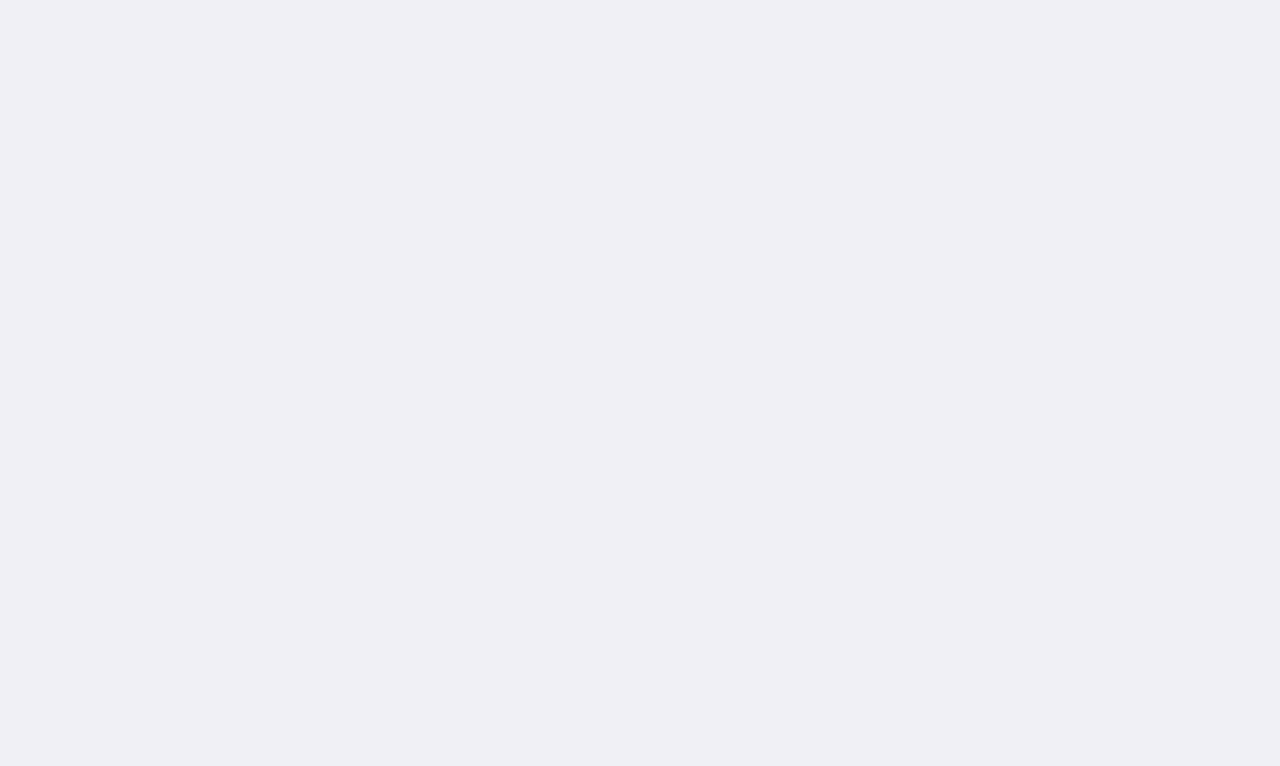
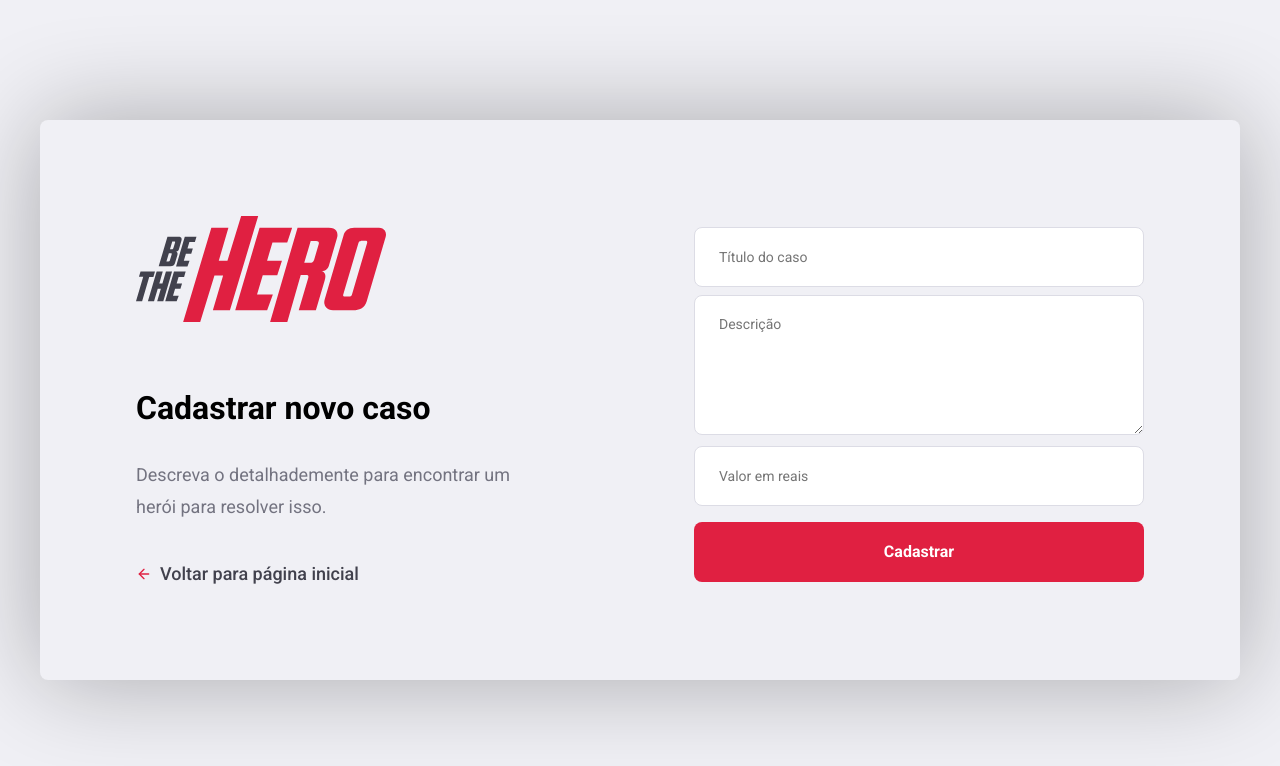
Before and after one commit to Cauaspinheiro/semana-omnistack-11, a React (Create React App) app in the folder frontend/: page /incidents/new in a window 1280 px wide. Shown: the top 766 px of the page. Built offline with nearby package versions, Linux system fonts and the light colour scheme; the HTML template or start-up script is replaced by a standard one.

Commit message:
feat(frontend): adiciona página para cadastro de novos casos

```diff
--- /dev/null
+++ b/frontend/src/pages/NewIncident/index.js
@@ -0,0 +1,35 @@
+import React from 'react';
+import { Link } from 'react-router-dom';
+import { FiArrowLeft } from 'react-icons/fi';
+
+import './styles.scss';
+
+import logoImg from '../../assets/logo.svg';
+
+const NewIncidents = () => (
+  <div className="new-incident-container">
+    <div className="content">
+      <section>
+        <img src={logoImg} alt="Be The Hero" />
+
+        <h1>Cadastrar novo caso</h1>
+        <p>
+          Descreva o detalhademente para encontrar um herói para resolver isso.
+        </p>
+        <Link className="back-link" to="/profile ">
+          <FiArrowLeft size={16} color="#E02041" />
+          Voltar para página inicial
+        </Link>
+      </section>
+      <form>
+        <input placeholder="Título do caso" />
+        <textarea placeholder="Descrição" />
+        <input placeholder="Valor em reais" />
+
+        <button type="submit" className="button">Cadastrar</button>
+      </form>
+    </div>
+  </div>
+);
+
+export default NewIncidents;
--- /dev/null
+++ b/frontend/src/pages/NewIncident/styles.scss
@@ -0,0 +1,48 @@
+.new-incident-container {
+  width: 100%;
+  max-width: 1200px;
+  height: 100vh;
+  margin: 0 auto;
+
+  display: flex;
+  align-items: center;
+  justify-content: center;
+
+  .content {
+    width: 100%;
+    padding: 96px;
+    background: #f0f0f5;
+    box-shadow: 0 0 100px rgba($color: #000000, $alpha: 0.3);
+    border-radius: 8px;
+
+    display: flex;
+    justify-content: space-between;
+    align-items: center;
+
+    section {
+      width: 100%;
+      max-width: 380px;
+
+      h1 {
+        margin: 64px 0 32px;
+        font-size: 32px;
+      }
+
+      p {
+        font-size: 18px;
+        color: #737380;
+        line-height: 32px;
+      }
+    }
+
+    form {
+      width: 100%;
+      max-width: 450px;
+
+      input,
+      textarea {
+        margin-top: 8px;
+      }
+    }
+  }
+}
--- a/frontend/src/routes.js
+++ b/frontend/src/routes.js
@@ -4,6 +4,7 @@
 import Logon from './pages/Logon';
 import Register from './pages/Register';
 import Profile from './pages/Profile';
+import NewIncident from './pages/NewIncident';
 
 const Routes = () => (
   <BrowserRouter>
@@ -11,6 +12,7 @@
       <Route path="/" exact component={Logon} />
       <Route path="/register" component={Register} />
       <Route path="/profile" component={Profile} />
+      <Route path="/incidents/new" component={NewIncident} />
     </Switch>
   </BrowserRouter>
 );
--- a/frontend/src/styles/global.scss
+++ b/frontend/src/styles/global.scss
@@ -31,6 +31,18 @@
     border: 1px solid #dcdce5;
     border-radius: 8px;
     padding: 0 24px;
+  }
+
+  textarea {
+    width: 100%;
+    min-height: 140px;
+    max-height: 35vh;
+    resize: vertical;
+    color: #333333;
+    border: 1px solid #dcdce5;
+    border-radius: 8px;
+    padding: 16px 24px;
+    line-height: 24px;
   }
 }
 
```
